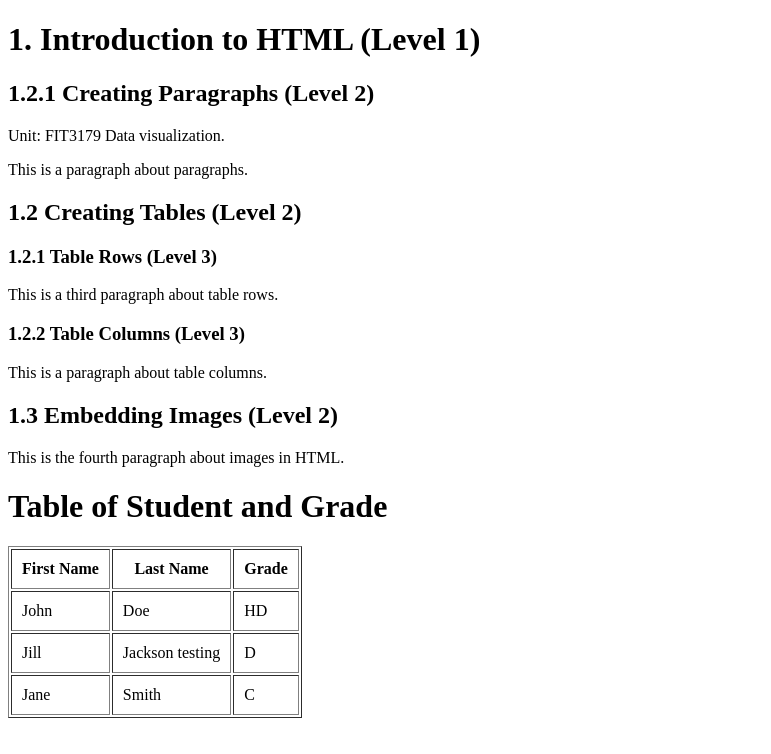
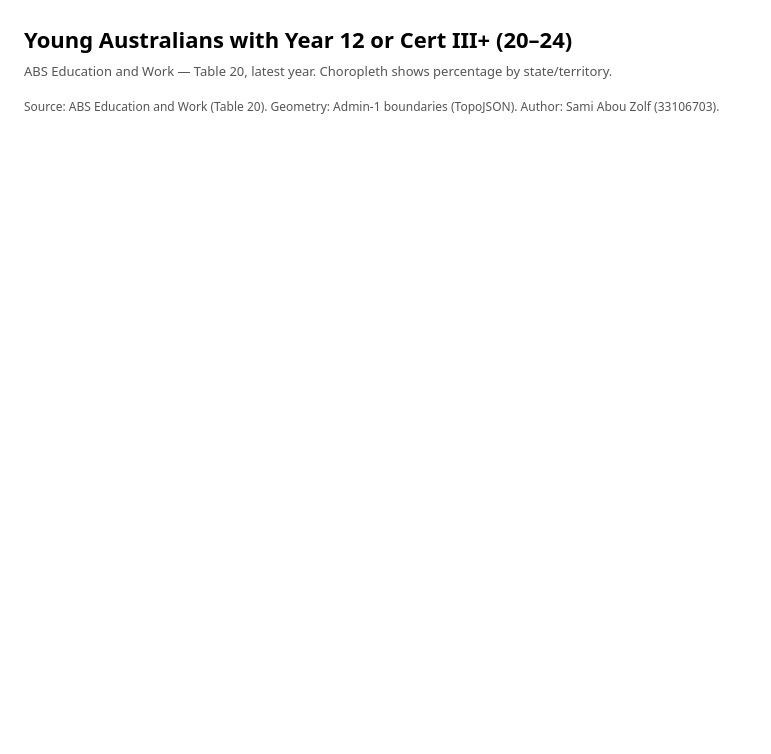
Before and after one commit to sabo0007/3179, a plain HTML site: page index.html in a window 1280 px wide. Shown: the whole page, without its empty margins (0-771 px from the left). Drawn offline with Linux system fonts and the light colour scheme; a script that the page names is missing.

Commit message:
Week 9 Homework Task
Week 9 Homework Task - index.html file with link

```diff
--- a/index.html
+++ b/index.html
@@ -1,46 +1,31 @@
-<!DOCTYPE html>
-<html lang="en">
+<!doctype html>
+<html>
 <head>
-    <title>My first HTML Document</title>
+  <meta charset="utf-8" />
+  <title>Higher Education Attainment (Age 20–24) — Australia</title>
+  <meta name="viewport" content="width=device-width, initial-scale=1" />
+  <script src="https://cdn.jsdelivr.net/npm/vega@5"></script>
+  <script src="https://cdn.jsdelivr.net/npm/vega-lite@5"></script>
+  <script src="https://cdn.jsdelivr.net/npm/vega-embed@6"></script>
+  <style>
+    body { font-family: system-ui, -apple-system, Segoe UI, Roboto, Arial, sans-serif; margin: 24px; }
+    h1 { margin: 0 0 8px; font-size: 22px; }
+    .meta { font-size: 13px; color: #555; margin-bottom: 16px; }
+    #vis { max-width: 900px; }
+    footer { margin-top: 18px; font-size: 12px; color: #555; }
+  </style>
 </head>
 <body>
-    <h1>1. Introduction to HTML (Level 1)</h1>
-    <h2>1.2.1 Creating Paragraphs (Level 2)</h2>
-    <p>Unit: FIT3179 Data visualization.</p>
-    <p>This is a paragraph about paragraphs.</p>
+  <h1>Young Australians with Year 12 or Cert III+ (20–24)</h1>
+  <div class="meta">ABS Education and Work — Table 20, latest year. Choropleth shows percentage by state/territory.</div>
 
-    <h2>1.2 Creating Tables (Level 2)</h2>
-    <h3>1.2.1 Table Rows (Level 3)</h3>
-    <p>This is a third paragraph about table rows.</p>
+  <div id="vis"></div>
+  <footer>
+    Source: ABS Education and Work (Table 20). Geometry: Admin-1 boundaries (TopoJSON). Author: Sami Abou Zolf (33106703).
+  </footer>
 
-    <h3>1.2.2 Table Columns (Level 3)</h3>
-    <p>This is a paragraph about table columns.</p>
-
-    <h2>1.3 Embedding Images (Level 2)</h2>
-    <p>This is the fourth paragraph about images in HTML.</p>
-
-    <div>
-        <h1>Table of Student and Grade </h1>
-        <table border="1" cellpadding="10%">
-            <tr>
-                <th>First Name</th>
-                <th>Last Name</th>
-                <th>Grade</th>
-            </tr>
-            <tr>
-                <td>John</td>
-                <td>Doe</td>
-                <td>HD</td>
-            </tr>
-            <tr>
-                <td>Jill</td>
-                <td>Jackson testing</td>
-                <td>D</td>
-            </tr>
-            <tr>
-                <td>Jane</td>
-                <td>Smith</td>
-                <td>C</td>
-    </div>
-
+  <script>
+    vegaEmbed('#vis', 'map.json', { actions: false });
+  </script>
 </body>
+</html>
```
